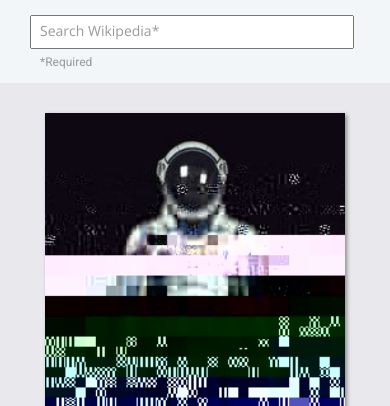
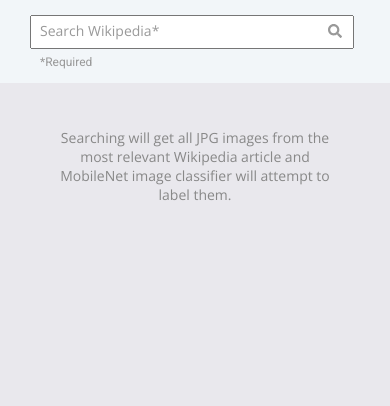
Before and after one commit to jpyepez/wiki_classifier, a website built with webpack: page src/index.html in a window 390 px wide. Shown: the part 53-459 px from the top of the page. Built offline with nearby package versions, Linux system fonts and the light colour scheme; what ml5 would draw is missing.

Commit message:
modified instructions responsive

```diff
--- a/package.json
+++ b/package.json
@@ -14,6 +14,7 @@
   "devDependencies": {
     "@babel/core": "^7.1.2",
     "@babel/preset-env": "^7.1.0",
+    "@fortawesome/fontawesome-free": "^5.4.2",
     "babel-loader": "^8.0.4",
     "clean-webpack-plugin": "^0.1.19",
     "css-loader": "^1.0.0",
--- a/src/index.html
+++ b/src/index.html
@@ -16,14 +16,17 @@
                 <label class="required" for="image-input">Search Wikipedia</label>
                 <input type="text" id="image-url" name="image-url" required/>
                 <small class="text-helper">*Required</small>
+                <p id="search-btn"><i class="fas fa-search"></i></p>
         </fieldset>
     </section>
     <section id="container">
 
-<!-- <p id="instructions">Searching will get all JPG images from the most relevant Wikipedia
-        article and MobileNet image classifier will attempt to label them.</p> -->
+    <p id="instructions">Searching will get all JPG images from the most relevant Wikipedia
+        article and MobileNet image classifier will attempt to label them.</p>
 
-        <div class="card">
+        <!-- Prototype Cards -->
+
+        <!-- <div class="card">
             <div class="thumbnail-wrapper">
                 <img id="thumb-ph" class="thumbnail">
             </div>
@@ -58,7 +61,8 @@
                     <h5 class="classification-title">Probability</h5>
                 </div>
             </div>
-        </div>
+        </div> -->
+
     </section>
 </body>
 </html>
--- a/src/js/createCard.js
+++ b/src/js/createCard.js
@@ -1,6 +1,7 @@
 
 const formatFloat = (value) => {
-    return Math.round(value*100).toFixed(1);
+    const pct = Math.round(value*1000)/10;
+    return (pct === 100) ? pct.toFixed(0) : pct.toFixed(1);
 }
 
 export const createCard = (image, classification, parent) => {
--- a/src/js/index.js
+++ b/src/js/index.js
@@ -9,18 +9,21 @@
 import '../styles/styles.css';
 import astro from '../assets/astro.jpg';
 import cube from '../assets/cube.jpg';
+import fontawesome from '@fortawesome/fontawesome-free';
+import faFreeSolid from '@fortawesome/fontawesome-free/js/solid';
 
 const container = document.getElementById('container');
 const imageUrl = document.getElementById('image-url');
 const imageBtn = document.getElementById('classify-btn');
 const label = document.querySelector('label');
 const input = document.querySelector('input');
+const searchBtn = document.getElementById('search-btn');
 const thumb_ph =  document.getElementById('thumb-ph');
 const thumb_ph2 =  document.getElementById('thumb-ph2');
 
 // placeholder images
-thumb_ph.src = astro;
-thumb_ph2.src = cube;
+// thumb_ph.src = astro;
+// thumb_ph2.src = cube;
 
 input.addEventListener("focus", function() {
     label.classList.add("active");
@@ -76,6 +79,11 @@
     }
 })
 
+searchBtn.addEventListener("click", function() {
+    submit(imageUrl.value);
+})
+
+
 // const paragraph = document.createElement('p');
 // paragraph.textContent = `MobileNet has labeled this as a ${className}, with a probability of ${probability}.`;
 //
--- a/src/styles/styles.css
+++ b/src/styles/styles.css
@@ -105,6 +105,24 @@
     border-radius: .5rem;
 }
 
+#search-btn {
+    height: 3rem;
+    top: var(--nav-top);
+    margin: 0.75rem;
+    left: calc(var(--nav-left) + 29rem);
+    position: absolute;
+    z-index: 1;
+
+    font-size: 1.4rem;
+    font-weight: 400;
+    color: #999;
+    cursor: pointer;
+}
+
+#search-btn:hover {
+    color: #555;
+}
+
 .text-helper {
     position: absolute;
     top: calc(var(--nav-top) + 4rem);
@@ -139,15 +157,14 @@
 
 }
 
-@media all and (min-width: 1026px) {
-    #container {justify-content: flex-start}
+#instructions {
+    display: block;
+    margin: 0;
+    width: 100%;
+    padding: 4rem;
+    text-align: center;
 }
 
-#instructions {
-    display: block;
-    padding: 3rem;
-    text-align: center;
-}
 
 .card {
     width: 30rem;
@@ -230,6 +247,14 @@
     color: #1C212F;
 }
 
+@media all and (min-width: 1026px) {
+    #container {justify-content: flex-start}
+}
+
+@media all and (max-width: 590px) {
+    #instructions {width: 31rem;}
+}
+
 /* end of container */
 
 /* end of common styles */
--- a/webpack.config.js
+++ b/webpack.config.js
@@ -60,6 +60,14 @@
                         options: {}
                     }
                 ]
+            },
+            {
+                test: /\.woff2?(\?v=[0-9]\.[0-9]\.[0-9])?$/,
+                use: 'url-loader?limit=10000',
+            },
+            {
+                test: /\.(ttf|eot|svg)(\?[\s\S]+)?$/,
+                use: 'file-loader',
             }
         ]
     }
```
Also changed, not shown: 2 other files.
